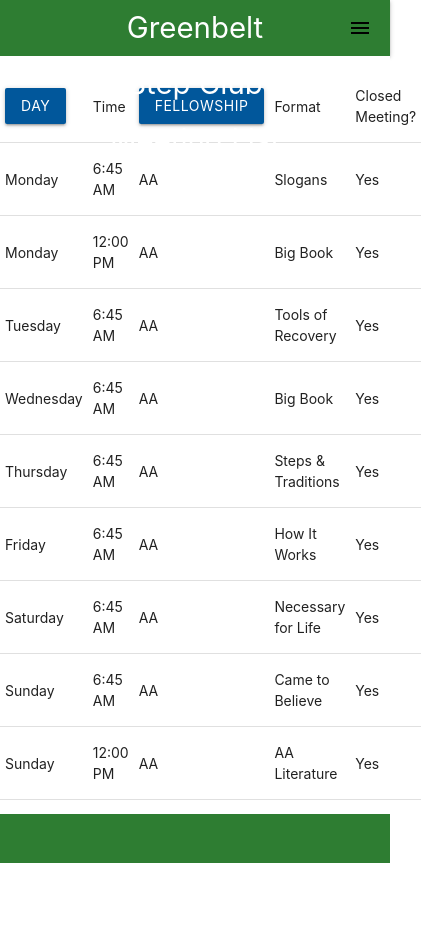
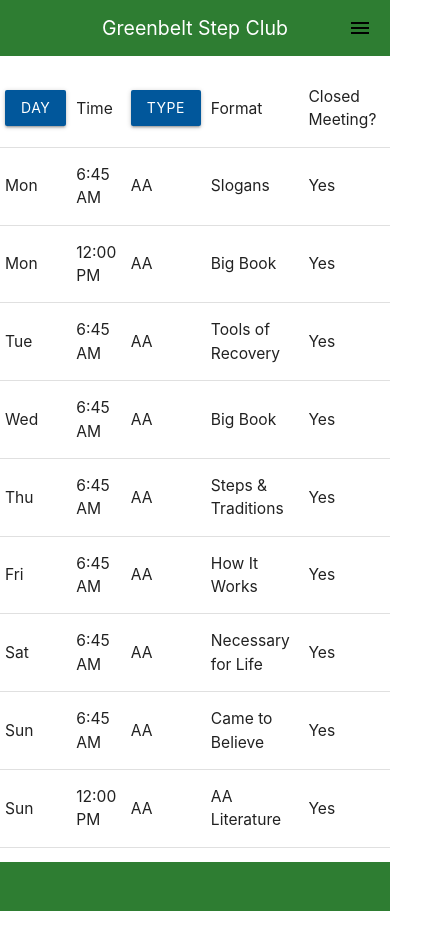
Before and after one commit to gbstepclub/gbstepclub.github.io, a plain HTML site: page index.html in a window 390 px wide. Shown: the whole page, 421 px wide, since content can reach past the window. Before the commit the page ends 883 px from the top, so only its background shows below. Drawn offline with nearby package versions, Linux system fonts and the light colour scheme.

Commit message:
made the table responsive

```diff
--- a/css/custom.css
+++ b/css/custom.css
@@ -30,3 +30,13 @@
    /*
    END FLEXBOX
    */
+
+@media only screen and (max-width: 540px) {
+    table {
+        font-size:4vw !important;
+    }
+
+    #navbar-title {
+        font-size:5vw !important;
+    }
+}
--- a/index.html
+++ b/index.html
@@ -18,7 +18,7 @@
   <body class="white">
     <nav class="navbar">
         <div class="nav-wrapper green darken-3">
-            <a href="#" class="brand-logo center">Greenbelt Step Club Meeting List</a>
+            <a href="#" class="brand-logo center" id="navbar-title">Greenbelt Step Club</a>
             <ul id="nav-mobile" class="right hide-on-med-and-down">
             <li class="active"><a href="index.html">Home</a></li>
           </ul>
@@ -35,7 +35,7 @@
       <main class="white">
 
        <div class="section">
-        <table class="">
+        <table class="" style="width:100vw;">
           <tr>
             <td>
               <!-- https://materializecss.com/dropdown.html-->
@@ -54,7 +54,7 @@
             <td>Time</td>
             <td>
               <!-- https://materializecss.com/dropdown.html-->
-              <a class="dropdown-trigger btn light-blue darken-4" href="#" data-target="dd_fellowship">Fellowship</a>
+              <a class="dropdown-trigger btn light-blue darken-4" href="#" data-target="dd_fellowship">Type</a>
               <ul id="dd_fellowship" class="dropdown-content">
               <li class="active"><a href="#!">All</a></li>
               <li><a href="#!">AA</a></li>
@@ -147,7 +147,7 @@ function createRowsForDay(day) {
     $.each(day.list, function(index, meeting) {
     rows +=  `
         <tr class="${meeting.fellowShip} ${day.name}">
-            <td>${day.name}</td>
+            <td>${day.name.substr(0,3)}</td>
             <td>${meeting.time}</td>
             <td>${meeting.fellowShip}</td>
             <td>${meeting.format}</td>
@@ -163,7 +163,7 @@ function createRowsForDay(day) {
 $(document).ready(function(){
 
   //      https://materializecss.com/dropdown.html
-  $('.dropdown-trigger').dropdown();
+  M.AutoInit();
 
   $("ul.dropdown-content li").on("click",function() {
     let parent = $(this).parent();
```
